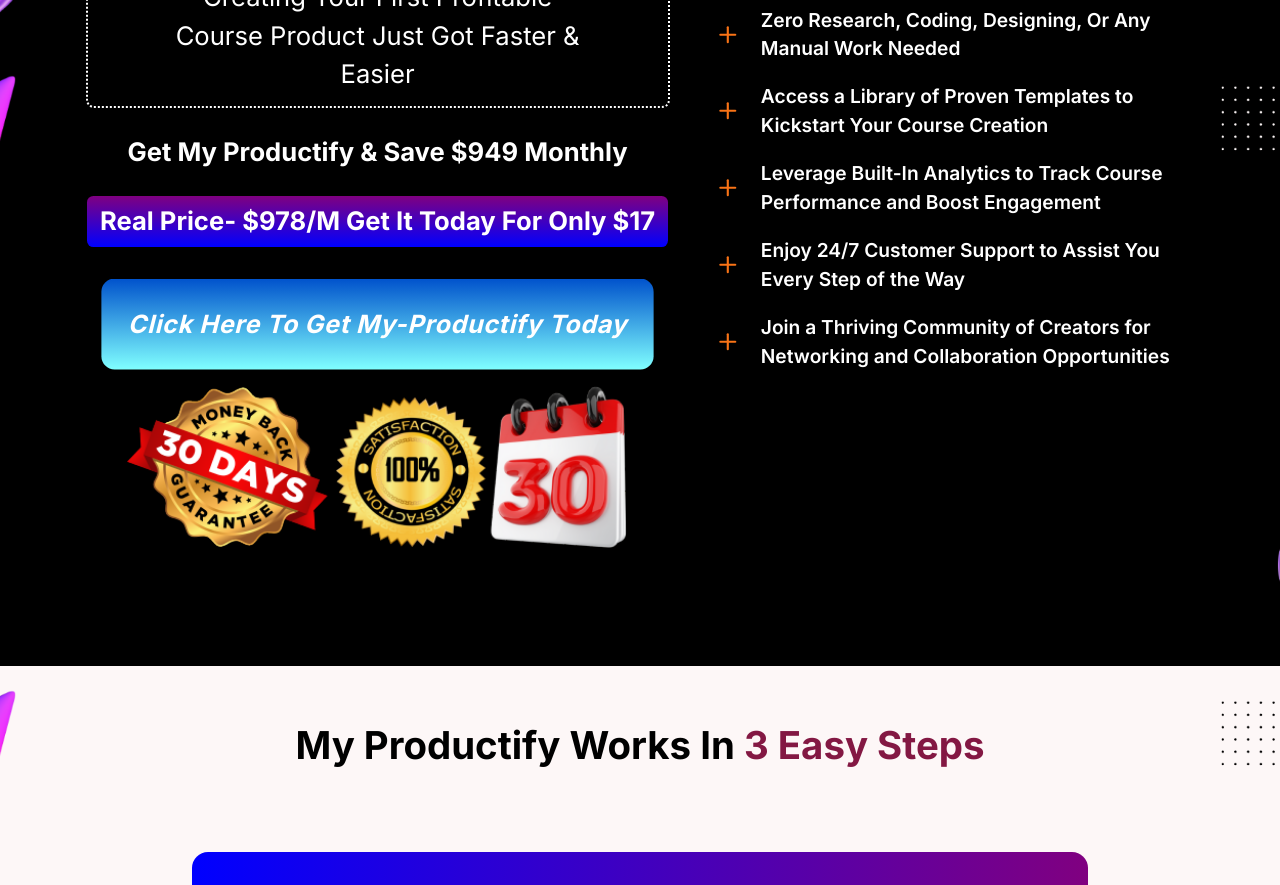
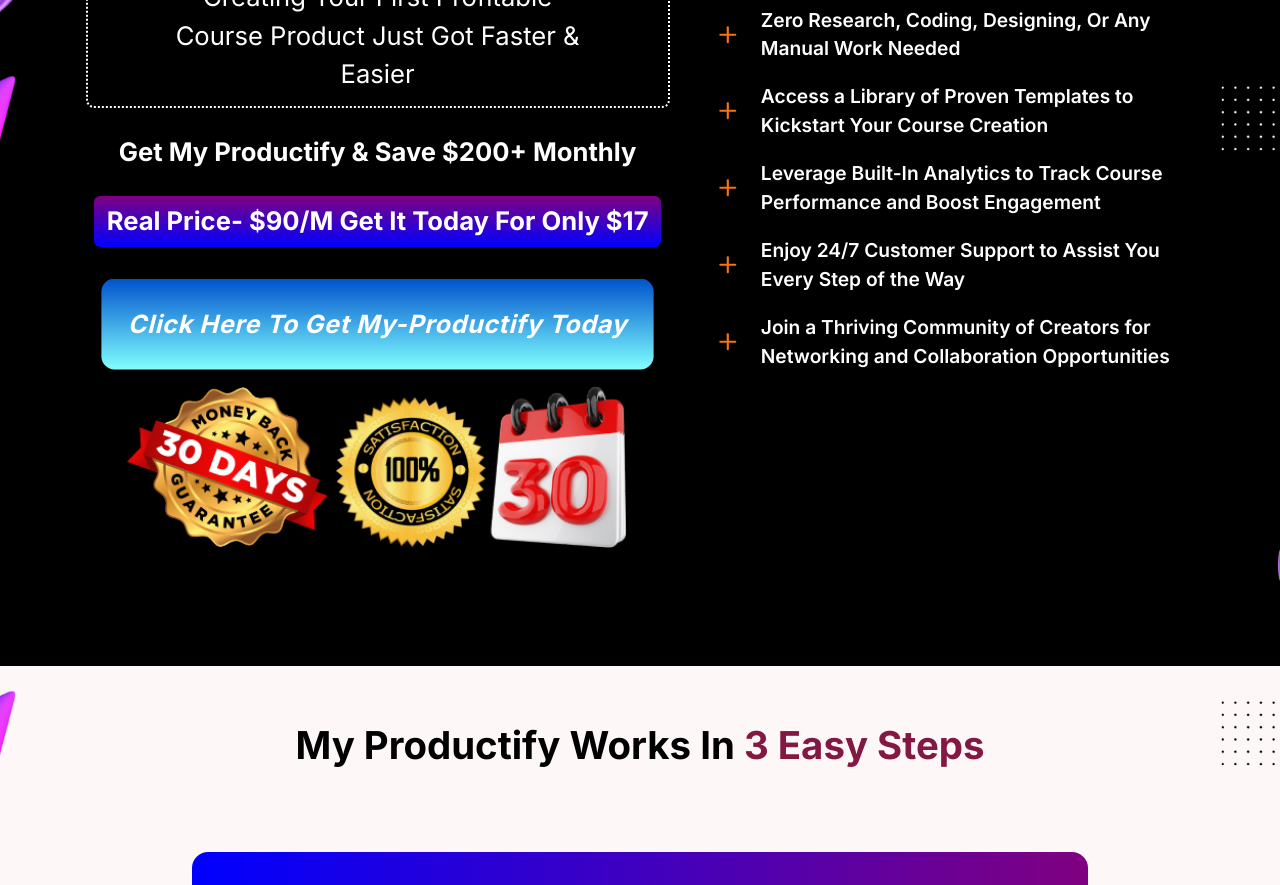
Before and after one commit to AaKuGu/myproductifySalespage, a Next.js app: page / in a window 1280 px wide. Shown: the part 1640-2525 px from the top of the page. Built offline with nearby package versions, Linux system fonts and the light colour scheme.

Commit message:
unreal price of 978 to 90

```diff
--- a/components/salespage/frontend/SectionTwo.jsx
+++ b/components/salespage/frontend/SectionTwo.jsx
@@ -252,7 +252,7 @@
             <div>Course Product Just Got Faster & Easier</div>
           </div>
           <div className="font-bold text-xl sm:text-2xl md:text-3xl text-[5vw] lg:text-[2vw]">
-            Get My Productify & Save $949 Monthly
+            Get My Productify & Save $200+ Monthly
           </div>
           <div
             className="text-[5vw] lg:text-[2vw] px-[1vw] py-[0.5vw] rounded-[0.5vw] font-bold"
@@ -260,7 +260,7 @@
               background: "linear-gradient(to bottom, purple , blue)",
             }}
           >
-            Real Price- $978/M Get It Today For Only $17
+            Real Price- $90/M Get It Today For Only $17
           </div>
           <PurchaseButton />
         </div>
--- a/middleware.js
+++ b/middleware.js
@@ -7,8 +7,7 @@
   if (
     pathname === "/" &&
     (hostname === "jv.myproductify.site" ||
-      hostname === "www.jv.myproductify.site" ||
-      hostname === "localhost")
+      hostname === "www.jv.myproductify.site")
   ) {
     console.log(
       "hostname is either `jv.myproductify.site` or `www.jv.myproductify.site or `localhost:3000`"
```
